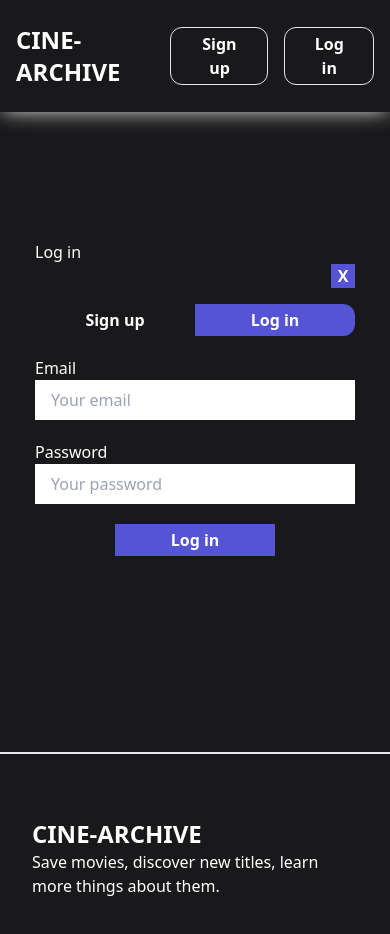
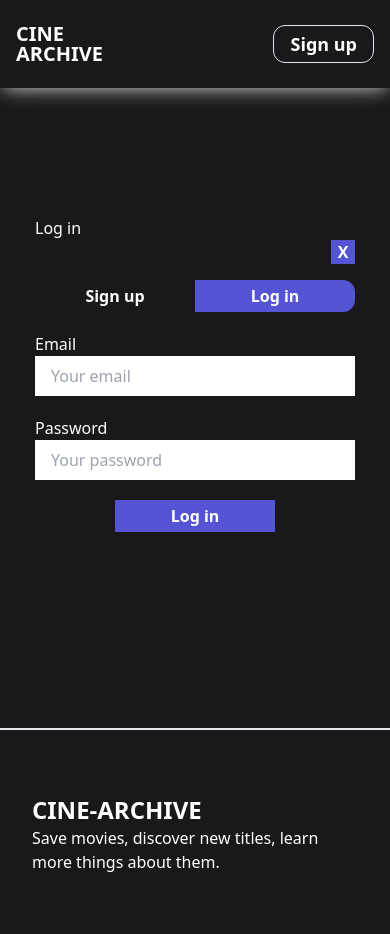
Before and after one commit to Anvar2742/cine-archive, a React (Vite) app in the folder client/: page /auth in a window 390 px wide. Shown: the top 934 px of the page. Built offline with nearby package versions, Linux system fonts and the light colour scheme; no server answers.

Commit message:
responsive home/navbar

```diff
--- a/client/index.html
+++ b/client/index.html
@@ -4,7 +4,7 @@
         <meta charset="UTF-8" />
         <link rel="icon" type="image/svg+xml" href="/vite.svg" />
         <meta name="viewport" content="width=device-width, initial-scale=1.0" />
-        <title>Vite + React</title>
+        <title>Cine Archive</title>
     </head>
     <body class="bg-primary text-white">
         <div id="root"></div>
--- a/client/src/components/Navbar.jsx
+++ b/client/src/components/Navbar.jsx
@@ -37,15 +37,15 @@ const Navbar = ({ toggleAuthModal, auth, logoutHandle }) => {
     };
     const NotLogedIn = () => {
         return (
-            <div className="flex gap-4">
+            <div className="flex sm:gap-4 gap-2">
                 <button
-                    className="font-semibold border py-1 px-6 rounded-xl hover:bg-sec transition-colors"
+                    className="font-semibold border py-1 sm:px-6 px-4 rounded-xl hover:bg-sec transition-colors text-lg"
                     onClick={() => toggleAuthModal(true)}
                 >
                     Sign up
                 </button>
                 <button
-                    className="font-semibold border py-1 px-6 rounded-xl hover:bg-sec transition-colors"
+                    className="font-semibold border py-1 sm:px-6 px-4 rounded-xl hover:bg-sec transition-colors text-lg sm:block hidden"
                     onClick={() => toggleAuthModal(false)}
                 >
                     Log in
@@ -65,8 +65,11 @@ const Navbar = ({ toggleAuthModal, auth, logoutHandle }) => {
     return (
         <header className="py-6 shadow-header relative z-10">
             <div className="container flex mx-auto items-center justify-between px-4">
-                <Link to="/" className=" text-2xl font-extrabold">
-                    CINE-ARCHIVE
+                <Link
+                    to="/"
+                    className="sm:text-2xl text-xl font-extrabold leading-5"
+                >
+                    CINE <span className="block sm:inline">ARCHIVE</span>
                 </Link>
                 {isLoged ? <LogedIn /> : <NotLogedIn />}
             </div>
--- a/client/src/pages/Single.jsx
+++ b/client/src/pages/Single.jsx
@@ -56,16 +56,16 @@ const Single = () => {
                 {title?.tagline}
             </p>
             <div className=" pt-32">
-                <div className="container mx-auto px-4 grid grid-cols-2 gap-10 relative z-10 bg-primary rounded-3xl overflow-hidden shadow-sm shadow-white">
+                <div className=" max-w-4xl mx-auto grid grid-cols-2 gap-10 relative z-10 bg-primary rounded-3xl overflow-hidden shadow-sm shadow-white">
                     <div>
                         <img src={title?.poster_path} alt="" />
                     </div>
-                    <div className=" py-10 pr-5">
+                    <div className=" py-10 pr-6">
                         <h1 className=" text-2xl font-bold">{title?.title}</h1>
                         <p className="mt-4">{title?.overview}</p>
                         <div className="mt-4">
                             <h3 className=" text-lg">Genres</h3>
-                            <div className="flex gap-2 mt-2">
+                            <div className="flex flex-wrap gap-2 mt-2">
                                 {title?.genres.map((genre) => {
                                     return (
                                         <div
--- a/client/vite.config.js
+++ b/client/vite.config.js
@@ -4,4 +4,7 @@ import react from "@vitejs/plugin-react";
 // https://vitejs.dev/config/
 export default defineConfig({
     plugins: [react()],
+    server: {
+        host: "0.0.0.0",
+    },
 });
```
